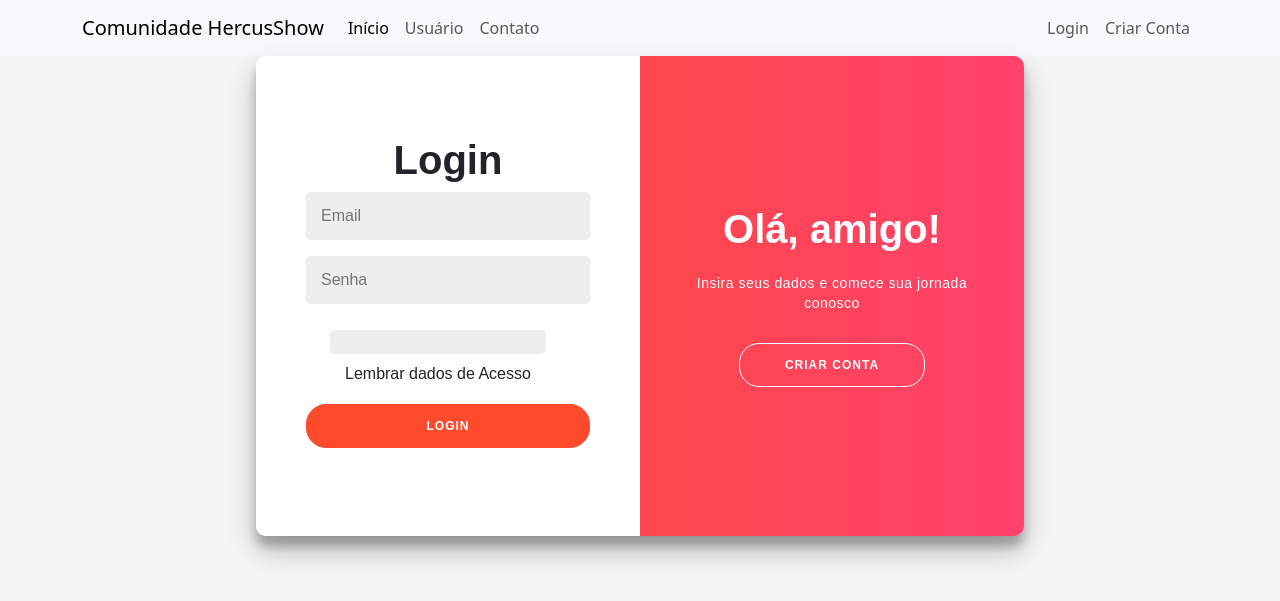
After one commit to Lucas-1234567890/flask-python, a Flask app: page /login in a window 1280 px wide. The commit adds this page. Shown: the top 601 px of the page. Run offline with Flask 3, Linux system fonts and the light colour scheme; some libraries are stand-ins or nearby versions.

Commit message:
Terceiro commit: atualizando templates, static, forms.py e main.py

```diff
--- /dev/null
+++ b/forms.py
@@ -0,0 +1,16 @@
+from flask_wtf import FlaskForm
+from wtforms import StringField, PasswordField, SubmitField, BooleanField
+from wtforms.validators import DataRequired, Length, Email, EqualTo
+
+class FormCriarConta(FlaskForm):
+    username = StringField('Nome do Usuário', validators=[DataRequired()])
+    email = StringField('E-mail', validators=[DataRequired(), Email()])
+    senha = PasswordField('Senha', validators=[DataRequired(), Length(6, 11)])
+    confirmacao_senha = PasswordField('Confirmar senha', validators=[DataRequired(), EqualTo('senha')])
+    botao_submit_criarconta = SubmitField('Criar Conta')
+
+class FormLogin(FlaskForm):
+    email = StringField('E-mail', validators=[DataRequired(), Email()])
+    senha = PasswordField('Senha', validators=[DataRequired(), Length(6, 11)])
+    lembrar_dados = BooleanField('Lembrar dados de Acesso')
+    botao_submit_login = SubmitField('Login')
--- a/main.py
+++ b/main.py
@@ -1,11 +1,14 @@
-from flask import Flask,render_template
+from flask import Flask,render_template, url_for, request, flash, redirect
+from forms import FormCriarConta, FormLogin
 
 app = Flask(__name__)
 
 lista_usuarios = ['Lucas', 'João', 'Didi', 'Alessandra', 'Amanda']
 
+app.config['SECRET_KEY'] = '4b1e93d3e5b68b9aeb014d0f3b51592a'
+
 @app.route('/')
-def hello_world():
+def home():
     return render_template('home.html')
 
 @app.route('/contato')
@@ -17,5 +20,20 @@ def usuarios():
 
     return render_template('usuarios.html', lista_usuarios=lista_usuarios)
 
+@app.route('/login', methods=['GET', 'POST'])
+def login():
+    form_login = FormLogin()
+    form_criar = FormCriarConta()
+
+    if form_login.validate_on_submit() and 'botao_submit_login' in request.form:
+        flash(f"Login feito com sucesso no e-mail {form_login.email.data}", 'alert-success')
+        return redirect(url_for('home'))
+
+    if form_criar.validate_on_submit() and 'botao_submit_criarconta' in request.form:
+        flash(f"Conta criada para o e-mail {form_criar.email.data}", 'alert-success')
+        return redirect(url_for('home'))
+
+    return render_template('login.html', form_login=form_login, form_criar=form_criar)
+
 if __name__ == '__main__':
     app.run(debug=True)
--- /dev/null
+++ b/static/login.css
@@ -0,0 +1,218 @@
+
+
+/* Só afeta dentro do #container pra não interferir no resto */
+#container {
+    background-color: #fff;
+    border-radius: 10px;
+    box-shadow: 0 14px 28px rgba(0,0,0,0.25),
+                0 10px 10px rgba(0,0,0,0.22);
+    position: relative;
+    overflow: hidden;
+    width: 768px;
+    max-width: 100%;
+    min-height: 480px;
+    font-family: 'Montserrat', sans-serif;
+}
+
+/* Form containers */
+#container .form-container {
+    position: absolute;
+    top: 0;
+    height: 100%;
+    transition: all 0.6s ease-in-out;
+}
+
+#container .sign-in-container {
+    left: 0;
+    width: 50%;
+    z-index: 2;
+}
+
+#container.right-panel-active .sign-in-container {
+    transform: translateX(100%);
+}
+
+#container .sign-up-container {
+    left: 0;
+    width: 50%;
+    opacity: 0;
+    z-index: 1;
+}
+
+#container.right-panel-active .sign-up-container {
+    transform: translateX(100%);
+    opacity: 1;
+    z-index: 5;
+    animation: show 0.6s;
+}
+
+@keyframes show {
+    0%, 49.99% {
+        opacity: 0;
+        z-index: 1;
+    }
+    50%, 100% {
+        opacity: 1;
+        z-index: 5;
+    }
+}
+
+/* Overlay container */
+#container .overlay-container {
+    position: absolute;
+    top: 0;
+    left: 50%;
+    width: 50%;
+    height: 100%;
+    overflow: hidden;
+    transition: transform 0.6s ease-in-out;
+    z-index: 100;
+}
+
+#container.right-panel-active .overlay-container {
+    transform: translateX(-100%);
+}
+
+/* Overlay */
+#container .overlay {
+    background: linear-gradient(to right, #FF4B2B, #FF416C);
+    color: #fff;
+    position: relative;
+    left: -100%;
+    height: 100%;
+    width: 200%;
+    transform: translateX(0);
+    transition: transform 0.6s ease-in-out;
+}
+
+#container.right-panel-active .overlay {
+    transform: translateX(50%);
+}
+
+/* Overlay panels */
+#container .overlay-panel {
+    position: absolute;
+    display: flex;
+    align-items: center;
+    justify-content: center;
+    flex-direction: column;
+    padding: 0 40px;
+    text-align: center;
+    top: 0;
+    height: 100%;
+    width: 50%;
+    transform: translateX(0);
+    transition: transform 0.6s ease-in-out;
+}
+
+#container .overlay-left {
+    transform: translateX(-20%);
+}
+
+#container.right-panel-active .overlay-left {
+    transform: translateX(0);
+}
+
+#container .overlay-right {
+    right: 0;
+    transform: translateX(0);
+}
+
+#container.right-panel-active .overlay-right {
+    transform: translateX(20%);
+}
+
+/* Forms */
+#container form {
+    background-color: #fff;
+    display: flex;
+    flex-direction: column;
+    align-items: center;
+    justify-content: center;
+    padding: 0 50px;
+    height: 100%;
+    text-align: center;
+}
+
+/* Inputs */
+#container input {
+    background-color: #eee;
+    border: none;
+    padding: 12px 15px;
+    margin: 8px 0;
+    width: 100%;
+    border-radius: 5px;
+}
+
+/* Buttons */
+#container button,
+#container .btn {
+    border-radius: 20px;
+    border: 1px solid #FF4B2B;
+    background-color: #FF4B2B;
+    color: #fff;
+    font-size: 12px;
+    font-weight: bold;
+    padding: 12px 45px;
+    letter-spacing: 1px;
+    text-transform: uppercase;
+    transition: transform 80ms ease-in;
+    cursor: pointer;
+}
+
+#container button:active,
+#container .btn:active {
+    transform: scale(0.95);
+}
+
+#container button:focus,
+#container .btn:focus {
+    outline: none;
+}
+
+#container button.ghost,
+#container .btn.ghost {
+    background-color: transparent;
+    border-color: #fff;
+}
+
+/* Social icons container */
+#container .social-container {
+    margin: 20px 0;
+}
+
+#container .social-container a {
+    border: 1px solid #ddd;
+    border-radius: 50%;
+    display: inline-flex;
+    justify-content: center;
+    align-items: center;
+    margin: 0 5px;
+    height: 40px;
+    width: 40px;
+    color: inherit;
+    text-decoration: none;
+}
+
+/* Headings and texts */
+#container h1 {
+    font-weight: 700;
+    margin: 0;
+}
+
+#container p {
+    font-size: 14px;
+    font-weight: 100;
+    line-height: 20px;
+    letter-spacing: 0.5px;
+    margin: 20px 0 30px;
+}
+
+#container span {
+    font-size: 12px;
+}
+
+.form-check {
+    align-self: flex-start;
+    margin: 10px 0;
+}
--- /dev/null
+++ b/static/style.css
@@ -0,0 +1,13 @@
+/* Estilos gerais */
+body {
+    background-color: #f5f5f5;
+}
+
+/* Navbar hover */
+.navbar-nav .nav-link:hover {
+    color: #0d6efd;
+    background-color: #f8f9fa;
+    border-radius: 4px;
+    text-decoration: none;
+    transition: all 0.3s ease;
+}
--- a/templates/base.html
+++ b/templates/base.html
@@ -1,69 +1,47 @@
 <!DOCTYPE html>
 <html lang="pt-br">
+
 <head>
     <meta charset="UTF-8" />
     <meta name="viewport" content="width=device-width, initial-scale=1.0" />
-        <title>Meu site</title>
-        <link
-            href="https://cdn.jsdelivr.net/npm/bootstrap@5.3.7/dist/css/bootstrap.min.css"
-            rel="stylesheet"
-            integrity="sha384-LN+7fdVzj6u52u30Kp6M/trliBMCMKTyK833zpbD+pXdCLuTusPj697FH4R/5mcr"
-            crossorigin="anonymous"
-        />
-        {% block head %} {% endblock %}
+    <title>{% block title %}Meu Site{% endblock %}</title>
+    <link href="https://cdn.jsdelivr.net/npm/bootstrap@5.3.7/dist/css/bootstrap.min.css" rel="stylesheet" />
+    <link rel="stylesheet" href="{{ url_for('static', filename='style.css') }}">
+    {% block head %}{% endblock %}
 </head>
+
 <body>
     <nav class="navbar navbar-expand-lg navbar-light bg-light">
         <div class="container-fluid container">
-                <a class="navbar-brand" href="#">Comunidade HercusShow</a>
-                <button
-                    class="navbar-toggler"
-                    type="button"
-                    data-bs-toggle="collapse"
-                    data-bs-target="#navbarSupportedContent"
-                    aria-controls="navbarSupportedContent"
-                    aria-expanded="false"
-                    aria-label="Toggle navigation"
-                >
-                    <span class="navbar-toggler-icon"></span>
-                </button>
-                <div
-                    class="collapse navbar-collapse"
-                    id="navbarSupportedContent"
-                >
+            <a class="navbar-brand" href="{{url_for('home')}}">Comunidade HercusShow</a>
+            <div class="collapse navbar-collapse" id="navbarSupportedContent">
                 <ul class="navbar-nav me-auto mb-2 mb-lg-0">
-                        <li class="nav-item">
-                            <a
-                                class="nav-link active"
-                                aria-current="page"
-                                href="#"
-                                >Início</a
-                            >
-                        </li>
-                        <li class="nav-item">
-                            <a class="nav-link" href="#">Link</a>
-                        </li>
+                    <li class="nav-item"><a class="nav-link active" aria-current="page" href="{{url_for('home')}}">Início</a></li>
+                    <li class="nav-item"><a class="nav-link" href="{{url_for('usuarios')}}">Usuário</a></li>
+                    <li class="nav-item"><a class="nav-link" href="{{url_for('contato')}}">Contato</a></li>
                 </ul>
-                    <form class="d-flex">
-                        <input
-                            class="form-control me-2"
-                            type="search"
-                            placeholder="Search"
-                            aria-label="Search"
-                        />
-                        <button class="btn btn-outline-success" type="submit">
-                            Search
-                        </button>
-                    </form>
+                <ul class="d-flex navbar-nav">
+                    <li class="nav-item"><a class="nav-link" href="{{url_for('login')}}">Login</a></li>
+                    <li class="nav-item"><a class="nav-link" href="{{url_for('login')}}">Criar Conta</a></li>
+                </ul>
             </div>
         </div>
     </nav>
+<div class="container">
+    {% with mensagens = get_flashed_messages(with_categories=True) %}
+  {% if mensagens %}
+    {% for categoria, mensagem in mensagens %}
+      <div class="alert {{categoria}}">
+        {{ mensagem }}
+      </div>
+    {% endfor %}
+  {% endif %}
+{% endwith %}
+</div>
 
-        {% block body %} {% endblock %}
-        <script
-            src="https://cdn.jsdelivr.net/npm/bootstrap@5.3.7/dist/js/bootstrap.bundle.min.js"
-            integrity="sha384-ndDqU0Gzau9qJ1lfW4pNLlhNTkCfHzAVBReH9diLvGRem5+R9g2FzA8ZGN954O5Q"
-            crossorigin="anonymous"
-        ></script>
+    {% block body %}{% endblock %}
+
+    <script src="https://cdn.jsdelivr.net/npm/bootstrap@5.3.7/dist/js/bootstrap.bundle.min.js"></script>
 </body>
+
 </html>
--- /dev/null
+++ b/templates/login.html
@@ -0,0 +1,110 @@
+{% extends 'base.html' %}
+
+{% block head %}
+<link rel="stylesheet" href="{{ url_for('static', filename='login.css') }}">
+<script src="https://kit.fontawesome.com/yourkitcode.js" crossorigin="anonymous"></script>
+{% endblock %}
+
+{% block body %}
+
+<div class="container" id="container">
+
+    <!-- Sign Up -->
+<div class="form-container sign-up-container">
+    <form method="POST" action="{{ url_for('login') }}">
+        <h1>Criar Conta</h1>
+        {{ form_criar.hidden_tag() }}
+
+        {{ form_criar.username(class="input", placeholder="Nome") }}
+        {% if form_criar.username.errors %}
+            {% for erro in form_criar.username.errors %}
+                <div class="text-danger">{{ erro }}</div>
+            {% endfor %}
+        {% endif %}
+
+        {{ form_criar.email(class="input", placeholder="Email") }}
+        {% if form_criar.email.errors %}
+            {% for erro in form_criar.email.errors %}
+                <div class="text-danger">{{ erro }}</div>
+            {% endfor %}
+        {% endif %}
+
+        {{ form_criar.senha(class="input", placeholder="Senha") }}
+        {% if form_criar.senha.errors %}
+            {% for erro in form_criar.senha.errors %}
+                <div class="text-danger">{{ erro }}</div>
+            {% endfor %}
+        {% endif %}
+
+        {{ form_criar.confirmacao_senha(class="input", placeholder="Confirmar Senha") }}
+        {% if form_criar.confirmacao_senha.errors %}
+            {% for erro in form_criar.confirmacao_senha.errors %}
+                <div class="text-danger">{{ erro }}</div>
+            {% endfor %}
+        {% endif %}
+
+        {{ form_criar.botao_submit_criarconta(class="btn") }}
+    </form>
+</div>
+
+<!-- Sign In -->
+<div class="form-container sign-in-container">
+    <form method="POST" action="{{ url_for('login') }}">
+        <h1>Login</h1>
+        {{ form_login.hidden_tag() }}
+
+        {{ form_login.email(class="input", placeholder="Email") }}
+        {% if form_login.email.errors %}
+            {% for erro in form_login.email.errors %}
+                <div class="text-danger">{{ erro }}</div>
+            {% endfor %}
+        {% endif %}
+
+        {{ form_login.senha(class="input", placeholder="Senha") }}
+        {% if form_login.senha.errors %}
+            {% for erro in form_login.senha.errors %}
+                <div class="text-danger">{{ erro }}</div>
+            {% endfor %}
+        {% endif %}
+
+        <div class="form-check">
+            {{ form_login.lembrar_dados(class="form-check-input") }}
+            {{ form_login.lembrar_dados.label(class="form-check-label") }}
+        </div>
+
+        {{ form_login.botao_submit_login(class="btn") }}
+    </form>
+</div>
+
+    <!-- Overlay -->
+<div class="overlay-container">
+    <div class="overlay">
+        <div class="overlay-panel overlay-left">
+            <h1>Bem-vindo de volta!</h1>
+            <p>Para se manter conectado, faça login com seus dados</p>
+            <button class="ghost" id="signIn">Login</button>
+        </div>
+        <div class="overlay-panel overlay-right">
+            <h1>Olá, amigo!</h1>
+            <p>Insira seus dados e comece sua jornada conosco</p>
+            <button class="ghost" id="signUp">Criar Conta</button>
+        </div>
+    </div>
+</div>
+
+<script>
+    const signUpButton = document.getElementById('signUp');
+    const signInButton = document.getElementById('signIn');
+    const container = document.getElementById('container');
+
+    signUpButton.addEventListener('click', () => {
+        container.classList.add("right-panel-active");
+    });
+
+    signInButton.addEventListener('click', () => {
+        container.classList.remove("right-panel-active");
+    });
+</script>
+
+
+{% endblock %}
```
Lines whose indentation alone changed are shown as unchanged.
